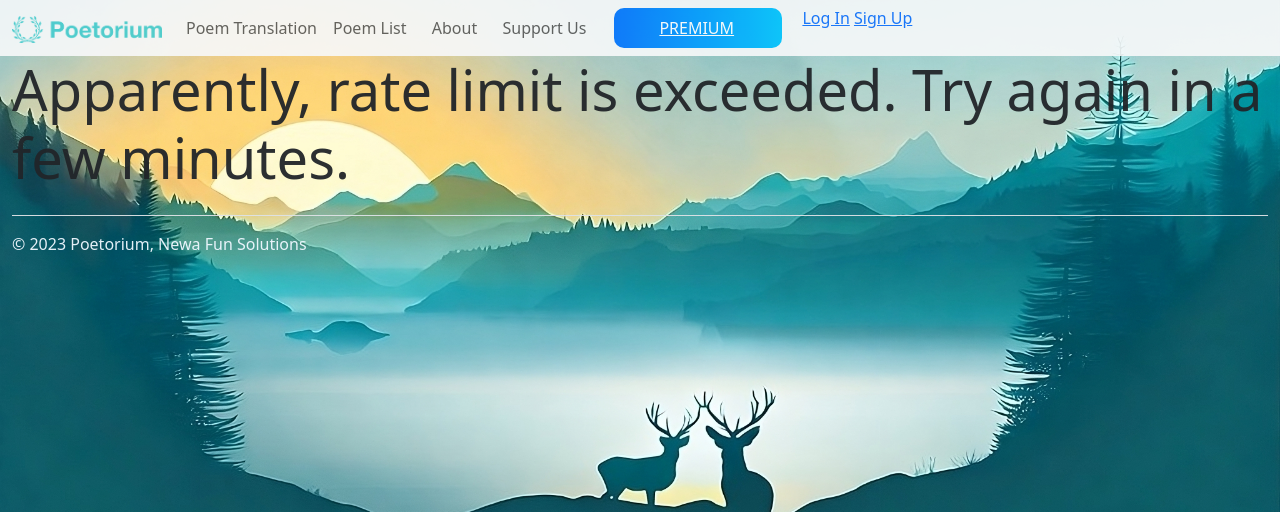
After one commit to Davon-Rolage/Poetriumph, a Django app: template templates/errors/error_rate_limit.html in a window 1280 px wide. The commit adds this page. Shown: the top 512 px of the page. Run offline with Django 4.2, Linux system fonts and the light colour scheme; the template is opened without the code that fills it, so the values that code supplies are empty.

Commit message:
rate limit error handling

```diff
--- /dev/null
+++ b/templates/errors/error_rate_limit.html
@@ -0,0 +1,9 @@
+{% extends "base.html" %}
+
+{% block content %}
+<div class="container-fluid">
+    <h class="display-4">
+        Apparently, rate limit is exceeded. Try again in a few minutes.
+    </h>
+</div>
+{% endblock %}
--- a/templates/poetry_translation/index.html
+++ b/templates/poetry_translation/index.html
@@ -60,6 +60,7 @@
 
                   <button id="button_save_translation" type="submit" class="btn btn-success"><span class="bi bi-share"></span>Save Translation</button>
 
+                  <!-- A download button -->
                   <button id="button_download" class="btn btn-outline-primary">Download</button>
 
                   <button type="button" class="btn btn-outline-primary" {% if not user.is_premium %}disabled{% endif %}><span class="bi bi-share"></span>Share</button>
```
Also changed, not shown: poetry_translation/utils.py (+16 -7 lines), 1 other file.
